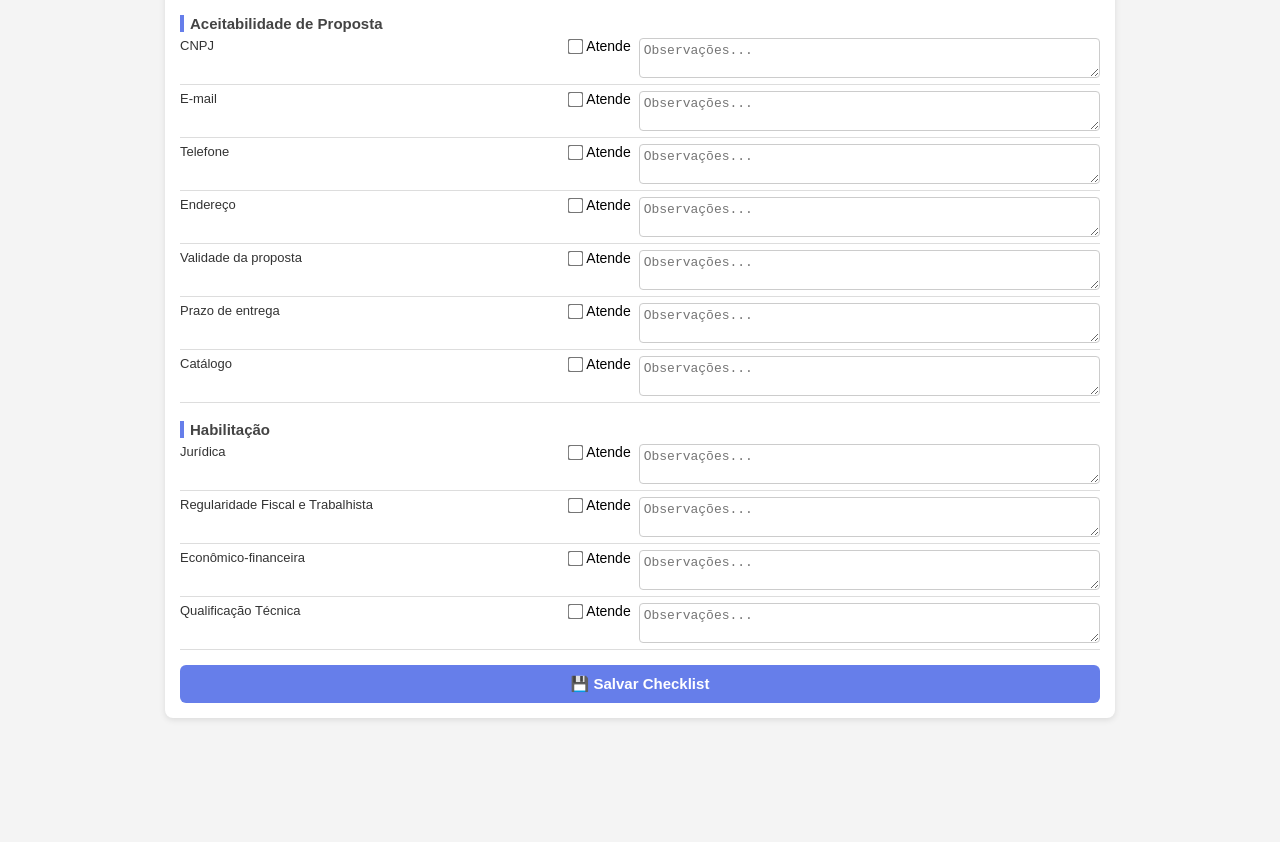
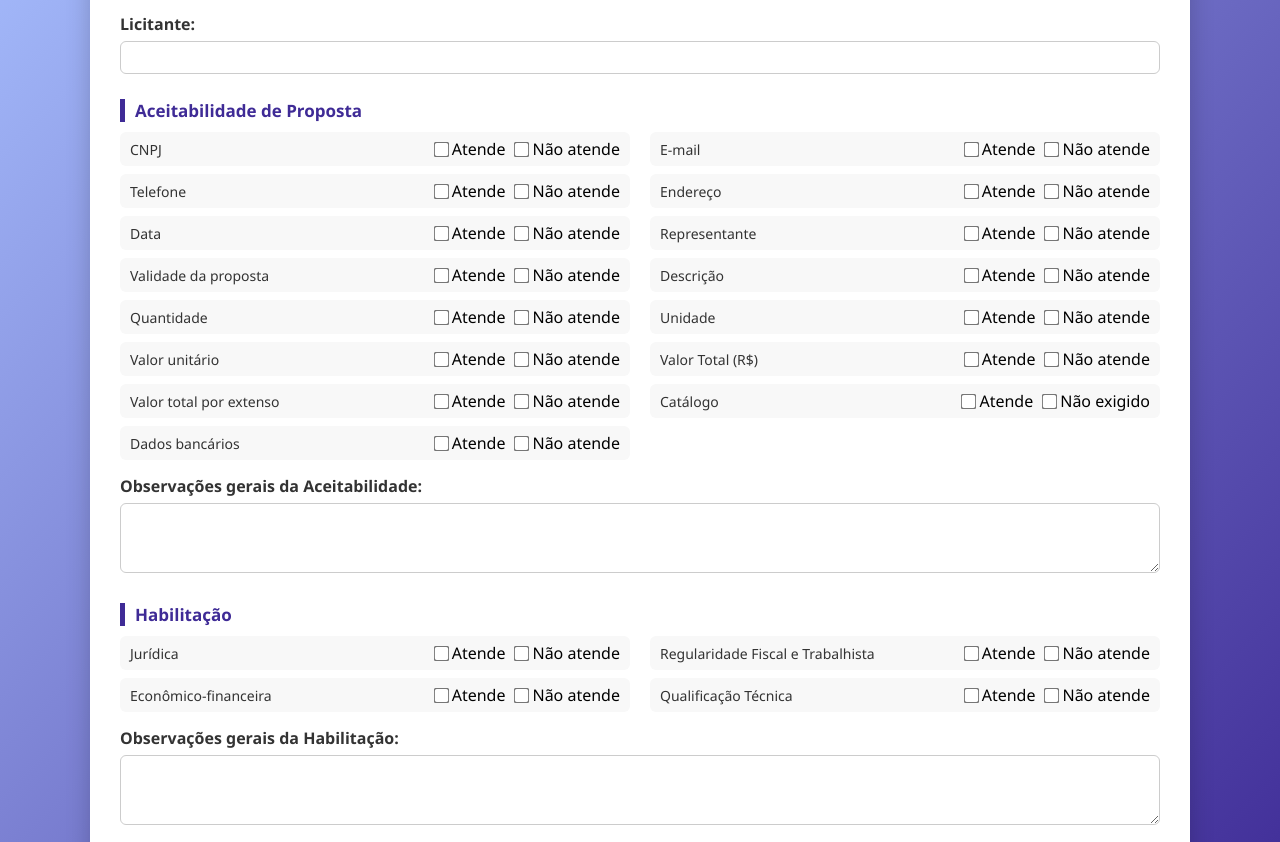
Before and after one commit to paulovasconcelos85/checklist-licitacao, a plain HTML site: page checklist_licitacao.html in a window 1280 px wide. Shown: the part 171-1013 px from the top of the page. Before the commit the page ends 899 px from the top, so only its background shows below. Drawn offline with Linux system fonts and the light colour scheme.

Commit message:
Agora sim, melhor e mais funcional

```diff
--- a/checklist_licitacao.html
+++ b/checklist_licitacao.html
@@ -5,86 +5,157 @@
   <meta name="viewport" content="width=device-width, initial-scale=1.0">
   <title>Checklist de Aceitabilidade de Proposta</title>
   <style>
-    * { box-sizing: border-box; margin: 0; padding: 0; }
+    * {
+      box-sizing: border-box;
+      margin: 0;
+      padding: 0;
+    }
+
     body {
-      font-family: Arial, sans-serif;
-      background: #f4f4f4;
-      padding: 10px;
-      font-size: 14px;
+      font-family: "Segoe UI", sans-serif;
+      background: linear-gradient(135deg, #a8c0ff 0%, #3f2b96 100%);
+      min-height: 100vh;
+      padding: 20px;
     }
+
     .container {
-      background: white;
-      max-width: 950px;
+      background: #fff;
+      max-width: 1100px;
       margin: auto;
-      border-radius: 8px;
-      padding: 15px;
-      box-shadow: 0 2px 6px rgba(0,0,0,0.1);
+      border-radius: 12px;
+      box-shadow: 0 5px 25px rgba(0,0,0,0.2);
+      padding: 20px 30px;
     }
+
     h1 {
       text-align: center;
-      font-size: 18px;
-      color: #444;
-      margin-bottom: 10px;
+      color: #3f2b96;
+      margin-bottom: 20px;
     }
+
+    .input-group {
+      margin-bottom: 20px;
+    }
+
+    .input-group label {
+      display: block;
+      font-weight: bold;
+      color: #333;
+      margin-bottom: 6px;
+    }
+
+    .input-group input {
+      width: 100%;
+      padding: 8px;
+      border: 1px solid #ccc;
+      border-radius: 6px;
+    }
+
+    .section {
+      margin-top: 25px;
+    }
+
     .section-title {
       font-weight: bold;
-      font-size: 15px;
-      color: #444;
-      margin-top: 18px;
-      border-left: 4px solid #667eea;
-      padding-left: 6px;
+      font-size: 17px;
+      color: #3f2b96;
+      margin-bottom: 10px;
+      border-left: 5px solid #3f2b96;
+      padding-left: 10px;
     }
+
+    .grid {
+      display: grid;
+      grid-template-columns: 1fr 1fr;
+      gap: 8px 20px;
+    }
+
     .checklist-item {
       display: flex;
-      flex-wrap: wrap;
-      align-items: flex-start;
-      gap: 8px;
-      border-bottom: 1px solid #ddd;
-      padding: 6px 0;
+      align-items: center;
+      justify-content: space-between;
+      background: #f8f8f8;
+      padding: 6px 10px;
+      border-radius: 6px;
+      transition: 0.2s;
     }
+
+    .checklist-item:hover {
+      background: #eef1ff;
+    }
+
     .checklist-label {
-      flex: 1 1 220px;
+      flex: 1;
+      font-size: 14px;
       color: #333;
-      font-size: 13px;
+      transition: 0.3s;
     }
+
+    .checkbox-group {
+      display: flex;
+      gap: 10px;
+    }
+
     .checkbox-wrapper {
       display: flex;
       align-items: center;
       gap: 4px;
-      flex: 0 0 auto;
+      cursor: pointer;
     }
+
     input[type="checkbox"] {
       transform: scale(1.2);
       cursor: pointer;
-      accent-color: #007bff;
+      accent-color: #3f2b96;
     }
-    textarea {
-      flex: 1 1 300px;
-      min-height: 35px;
+
+    .observations {
+      margin-top: 15px;
+    }
+
+    .observations label {
+      display: block;
+      font-weight: bold;
+      color: #333;
+      margin-bottom: 6px;
+    }
+
+    .observations textarea {
+      width: 100%;
+      padding: 8px;
+      border: 1px solid #ccc;
+      border-radius: 6px;
       font-size: 13px;
-      padding: 4px;
-      border: 1px solid #ccc;
-      border-radius: 4px;
+      min-height: 70px;
       resize: vertical;
     }
+
     .btn-save {
-      display: block;
       width: 100%;
-      margin-top: 15px;
-      padding: 10px;
-      background: #667eea;
+      margin-top: 25px;
+      padding: 12px;
+      background: linear-gradient(135deg, #3f2b96 0%, #a8c0ff 100%);
+      border: none;
+      border-radius: 8px;
       color: white;
-      border: none;
-      border-radius: 6px;
+      font-weight: bold;
+      font-size: 15px;
       cursor: pointer;
-      font-size: 15px;
-      font-weight: bold;
+      transition: 0.3s;
     }
-    .btn-save:hover { background: #5563c1; }
+
+    .btn-save:hover {
+      transform: scale(1.02);
+      box-shadow: 0 5px 15px rgba(63,43,150,0.4);
+    }
+
+    @media (max-width: 768px) {
+      .grid { grid-template-columns: 1fr; }
+    }
+
     @media print {
+      body { background: white; }
       .btn-save { display: none; }
-      body { background: white; font-size: 12px; }
-      textarea { border: 1px solid #aaa; }
     }
   </style>
 </head>
@@ -94,141 +165,136 @@
 
     <div class="input-group">
       <label>Certame:</label>
-      <input type="text" id="certame" style="width:100%;padding:6px;margin-bottom:6px;">
+      <input type="text" id="certame">
+    </div>
+    <div class="input-group">
       <label>Licitante:</label>
-      <input type="text" id="licitante" style="width:100%;padding:6px;margin-bottom:12px;">
+      <input type="text" id="licitante">
     </div>
 
-    <!-- Seção: Aceitabilidade -->
-    <div class="section-title">Aceitabilidade de Proposta</div>
+    <div class="section">
+      <div class="section-title">Aceitabilidade de Proposta</div>
+      <div class="grid" id="aceitabilidade">
+        <!-- Checklists gerados aqui -->
+      </div>
 
-    <div class="checklist-item"><span class="checklist-label">CNPJ</span>
-      <div class="checkbox-wrapper">
-        <input type="checkbox" id="cnpj_atende">
-        <label for="cnpj_atende">Atende</label>
+      <div class="observations">
+        <label>Observações gerais da Aceitabilidade:</label>
+        <textarea id="obs_aceitabilidade"></textarea>
       </div>
-      <textarea id="cnpj_obs" placeholder="Observações..."></textarea>
     </div>
 
-    <div class="checklist-item"><span class="checklist-label">E-mail</span>
-      <div class="checkbox-wrapper">
-        <input type="checkbox" id="email_atende">
-        <label for="email_atende">Atende</label>
+    <div class="section">
+      <div class="section-title">Habilitação</div>
+      <div class="grid" id="habilitacao">
+        <div class="checklist-item"><span class="checklist-label">Jurídica</span>
+          <div class="checkbox-group">
+            <label class="checkbox-wrapper"><input type="checkbox" onchange="setStatus(this)"> Atende</label>
+            <label class="checkbox-wrapper"><input type="checkbox" onchange="setStatus(this)"> Não atende</label>
+          </div>
+        </div>
+        <div class="checklist-item"><span class="checklist-label">Regularidade Fiscal e Trabalhista</span>
+          <div class="checkbox-group">
+            <label class="checkbox-wrapper"><input type="checkbox" onchange="setStatus(this)"> Atende</label>
+            <label class="checkbox-wrapper"><input type="checkbox" onchange="setStatus(this)"> Não atende</label>
+          </div>
+        </div>
+        <div class="checklist-item"><span class="checklist-label">Econômico-financeira</span>
+          <div class="checkbox-group">
+            <label class="checkbox-wrapper"><input type="checkbox" onchange="setStatus(this)"> Atende</label>
+            <label class="checkbox-wrapper"><input type="checkbox" onchange="setStatus(this)"> Não atende</label>
+          </div>
+        </div>
+        <div class="checklist-item"><span class="checklist-label">Qualificação Técnica</span>
+          <div class="checkbox-group">
+            <label class="checkbox-wrapper"><input type="checkbox" onchange="setStatus(this)"> Atende</label>
+            <label class="checkbox-wrapper"><input type="checkbox" onchange="setStatus(this)"> Não atende</label>
+          </div>
+        </div>
       </div>
-      <textarea id="email_obs" placeholder="Observações..."></textarea>
-    </div>
 
-    <div class="checklist-item"><span class="checklist-label">Telefone</span>
-      <div class="checkbox-wrapper">
-        <input type="checkbox" id="telefone_atende">
-        <label for="telefone_atende">Atende</label>
+      <div class="observations">
+        <label>Observações gerais da Habilitação:</label>
+        <textarea id="obs_habilitacao"></textarea>
       </div>
-      <textarea id="telefone_obs" placeholder="Observações..."></textarea>
-    </div>
-
-    <div class="checklist-item"><span class="checklist-label">Endereço</span>
-      <div class="checkbox-wrapper">
-        <input type="checkbox" id="endereco_atende">
-        <label for="endereco_atende">Atende</label>
-      </div>
-      <textarea id="endereco_obs" placeholder="Observações..."></textarea>
-    </div>
-
-    <!-- Exemplo: mais campos iguais -->
-    <div class="checklist-item"><span class="checklist-label">Validade da proposta</span>
-      <div class="checkbox-wrapper">
-        <input type="checkbox" id="validade_atende">
-        <label for="validade_atende">Atende</label>
-      </div>
-      <textarea id="validade_obs" placeholder="Observações..."></textarea>
-    </div>
-
-    <div class="checklist-item"><span class="checklist-label">Prazo de entrega</span>
-      <div class="checkbox-wrapper">
-        <input type="checkbox" id="prazo_atende">
-        <label for="prazo_atende">Atende</label>
-      </div>
-      <textarea id="prazo_obs" placeholder="Observações..."></textarea>
-    </div>
-
-    <div class="checklist-item"><span class="checklist-label">Catálogo</span>
-      <div class="checkbox-wrapper">
-        <input type="checkbox" id="catalogo_atende">
-        <label for="catalogo_atende">Atende</label>
-      </div>
-      <textarea id="catalogo_obs" placeholder="Observações..."></textarea>
-    </div>
-
-    <!-- Seção: Habilitação -->
-    <div class="section-title">Habilitação</div>
-
-    <div class="checklist-item"><span class="checklist-label">Jurídica</span>
-      <div class="checkbox-wrapper">
-        <input type="checkbox" id="juridica_atende">
-        <label for="juridica_atende">Atende</label>
-      </div>
-      <textarea id="juridica_obs" placeholder="Observações..."></textarea>
-    </div>
-
-    <div class="checklist-item"><span class="checklist-label">Regularidade Fiscal e Trabalhista</span>
-      <div class="checkbox-wrapper">
-        <input type="checkbox" id="regularidade_atende">
-        <label for="regularidade_atende">Atende</label>
-      </div>
-      <textarea id="regularidade_obs" placeholder="Observações..."></textarea>
-    </div>
-
-    <div class="checklist-item"><span class="checklist-label">Econômico-financeira</span>
-      <div class="checkbox-wrapper">
-        <input type="checkbox" id="economica_atende">
-        <label for="economica_atende">Atende</label>
-      </div>
-      <textarea id="economica_obs" placeholder="Observações..."></textarea>
-    </div>
-
-    <div class="checklist-item"><span class="checklist-label">Qualificação Técnica</span>
-      <div class="checkbox-wrapper">
-        <input type="checkbox" id="qualificacao_atende">
-        <label for="qualificacao_atende">Atende</label>
-      </div>
-      <textarea id="qualificacao_obs" placeholder="Observações..."></textarea>
     </div>
 
     <button class="btn-save" onclick="salvarChecklist()">💾 Salvar Checklist</button>
   </div>
 
   <script>
+    const aceitabilidadeCampos = [
+      "CNPJ", "E-mail", "Telefone", "Endereço", "Data",
+      "Representante", "Validade da proposta", "Descrição",
+      "Quantidade", "Unidade", "Valor unitário", "Valor Total (R$)",
+      "Valor total por extenso", "Catálogo", "Dados bancários"
+    ];
+
+    const grid = document.getElementById("aceitabilidade");
+
+    aceitabilidadeCampos.forEach(campo => {
+      const item = document.createElement("div");
+      item.className = "checklist-item";
+      item.innerHTML = `
+        <span class="checklist-label">${campo}</span>
+        <div class="checkbox-group">
+          <label class="checkbox-wrapper"><input type="checkbox" onchange="setStatus(this)"> Atende</label>
+          <label class="checkbox-wrapper"><input type="checkbox" onchange="setStatus(this)"> ${
+            campo === "Catálogo" ? "Não exigido" : "Não atende"
+          }</label>
+        </div>`;
+      grid.appendChild(item);
+    });
+
+    function setStatus(checkbox) {
+      const item = checkbox.closest(".checklist-item");
+      const label = item.querySelector(".checklist-label");
+      const all = item.querySelectorAll("input[type='checkbox']");
+      all.forEach(cb => { if (cb !== checkbox) cb.checked = false; });
+      if (checkbox.checked) {
+        if (checkbox.nextSibling.textContent.includes("Atende")) {
+          label.style.color = "#007bff";
+          label.style.fontWeight = "normal";
+        } else if (checkbox.nextSibling.textContent.includes("Não atende")) {
+          label.style.color = "red";
+          label.style.fontWeight = "bold";
+        } else {
+          label.style.color = "#444";
+          label.style.fontWeight = "normal";
+        }
+      } else {
+        label.style.color = "#333";
+        label.style.fontWeight = "normal";
+      }
+    }
+
     function salvarChecklist() {
       const certame = document.getElementById("certame").value;
       const licitante = document.getElementById("licitante").value;
+      const obsAceit = document.getElementById("obs_aceitabilidade").value;
+      const obsHabil = document.getElementById("obs_habilitacao").value;
+      const dados = { certame, licitante, aceitabilidade: {}, habilitacao: {}, obsAceit, obsHabil };
 
-      const checkboxes = document.querySelectorAll('input[type="checkbox"]');
-      const dados = {};
-
-      checkboxes.forEach(cb => {
-        const idBase = cb.id.replace("_atende", "");
-        const obs = document.getElementById(idBase + "_obs")?.value || "";
-        dados[idBase] = {
-          atende: cb.checked ? "Sim" : "Não",
-          observacao: obs
-        };
+      document.querySelectorAll("#aceitabilidade .checklist-item").forEach(item => {
+        const nome = item.querySelector(".checklist-label").textContent;
+        const marcado = Array.from(item.querySelectorAll("input[type=checkbox]"))
+          .find(cb => cb.checked)?.nextSibling.textContent.trim() || "";
+        dados.aceitabilidade[nome] = marcado;
       });
 
-      const jsonData = {
-        certame,
-        licitante,
-        dataHora: new Date().toLocaleString("pt-BR"),
-        checklist: dados
-      };
+      document.querySelectorAll("#habilitacao .checklist-item").forEach(item => {
+        const nome = item.querySelector(".checklist-label").textContent;
+        const marcado = Array.from(item.querySelectorAll("input[type=checkbox]"))
+          .find(cb => cb.checked)?.nextSibling.textContent.trim() || "";
+        dados.habilitacao[nome] = marcado;
+      });
 
-      const blob = new Blob([JSON.stringify(jsonData, null, 2)], { type: "application/json" });
-      const url = URL.createObjectURL(blob);
+      const blob = new Blob([JSON.stringify(dados, null, 2)], { type: "application/json" });
       const a = document.createElement("a");
-      a.href = url;
-      a.download = `checklist_${certame.replace(/[^a-z0-9]/gi, '_')}.json`;
+      a.href = URL.createObjectURL(blob);
+      a.download = `checklist_${certame.replace(/[^a-z0-9]/gi, "_")}.json`;
       a.click();
-      URL.revokeObjectURL(url);
-
+      URL.revokeObjectURL(a.href);
       alert("✅ Checklist salvo com sucesso!");
     }
   </script>
```
